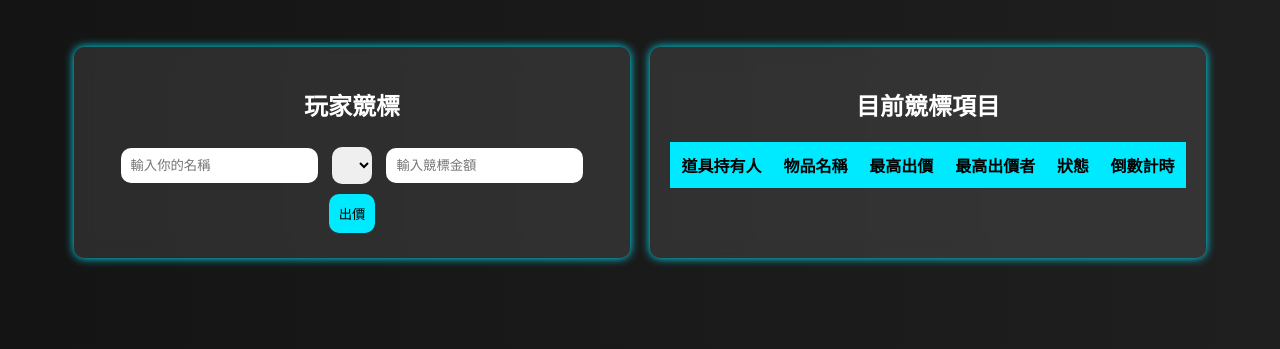
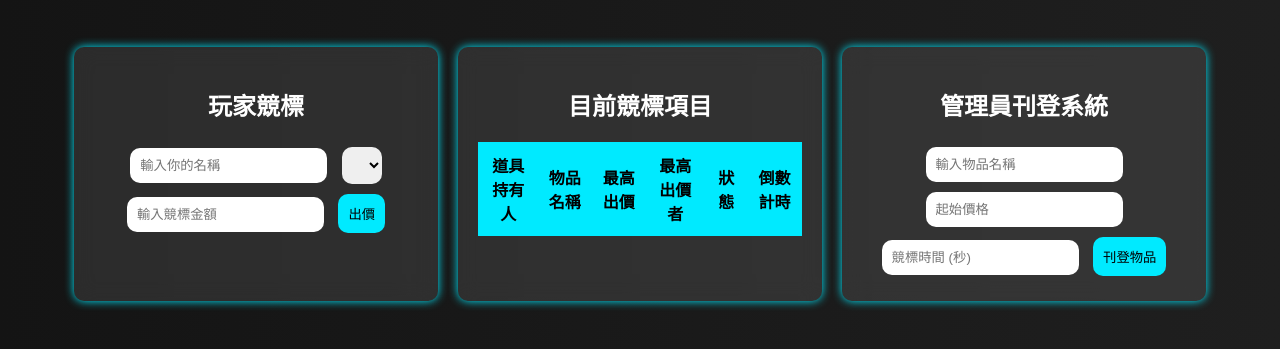
Before and after one commit to su0016/auction-system, a website: page index.html in a window 1280 px wide. Shown: the part 81-430 px from the top of the page. Drawn offline with Linux system fonts and the light colour scheme.

Commit message:
Update index.html

```diff
--- a/index.html
+++ b/index.html
@@ -101,6 +101,13 @@
                     <tbody id="auctionTable"></tbody>
                 </table>
             </div>
+            <div class="glass">
+                <h2>管理員刊登系統</h2>
+                <input type="text" id="adminItemName" placeholder="輸入物品名稱" />
+                <input type="number" id="startPrice" placeholder="起始價格" />
+                <input type="number" id="auctionDuration" placeholder="競標時間 (秒)" />
+                <button onclick="postAuctionItem()">刊登物品</button>
+            </div>
         </div>
         <script>
             const ws = new WebSocket(location.protocol === "https:" ? "wss://" : "ws://" + location.host + "/ws");
@@ -149,6 +156,17 @@
                     timerElement.timerInterval = interval;
                 });
             }
+
+            function postAuctionItem() {
+                const name = document.getElementById("adminItemName").value;
+                const price = document.getElementById("startPrice").value;
+                const duration = document.getElementById("auctionDuration").value;
+                if (!name || !price || !duration) {
+                    alert("請填寫完整資訊！");
+                    return;
+                }
+                ws.send(JSON.stringify({ type: "addItem", name, price, duration }));
+            }
         </script>
     </body>
 </html>
```
